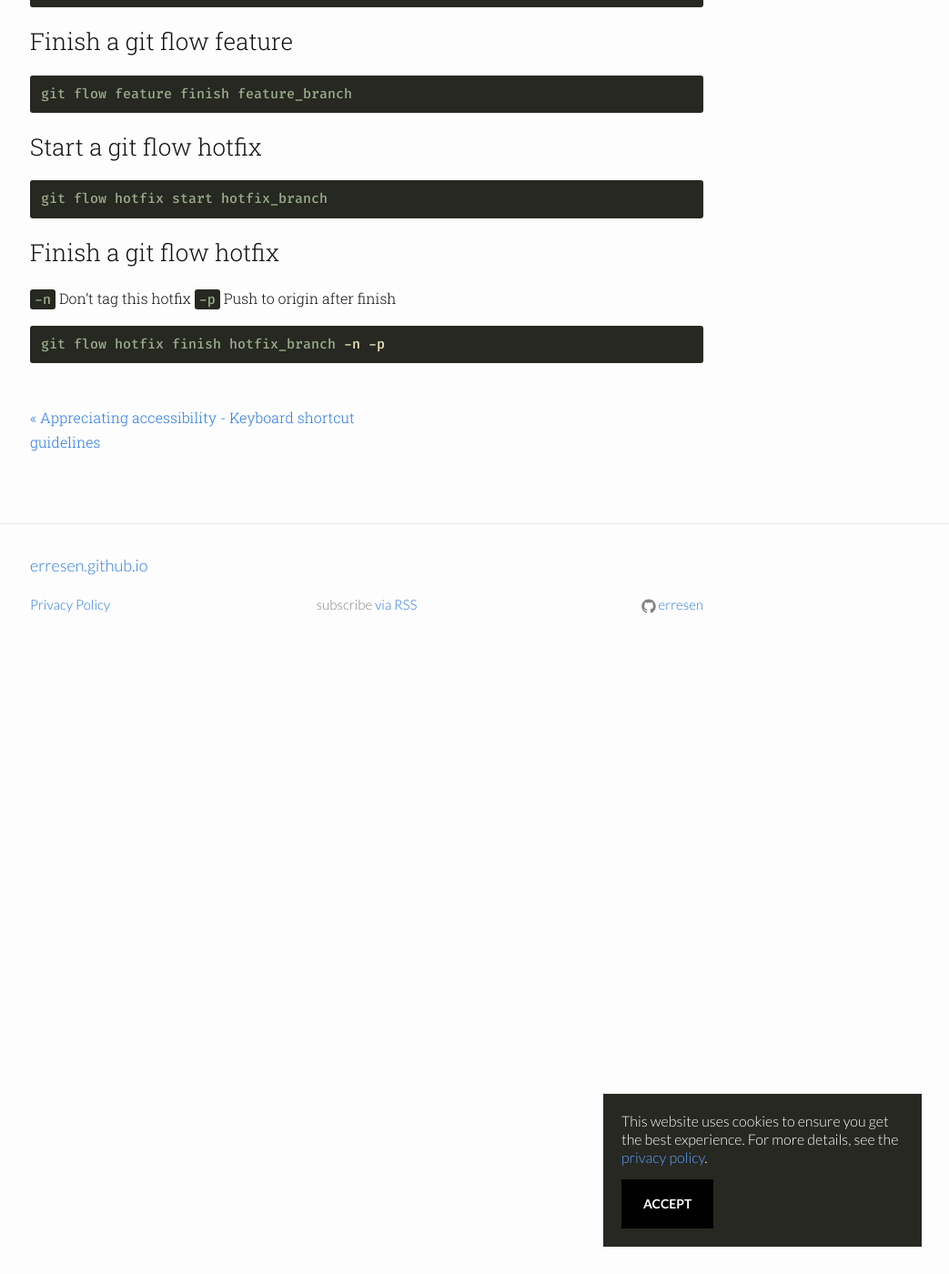
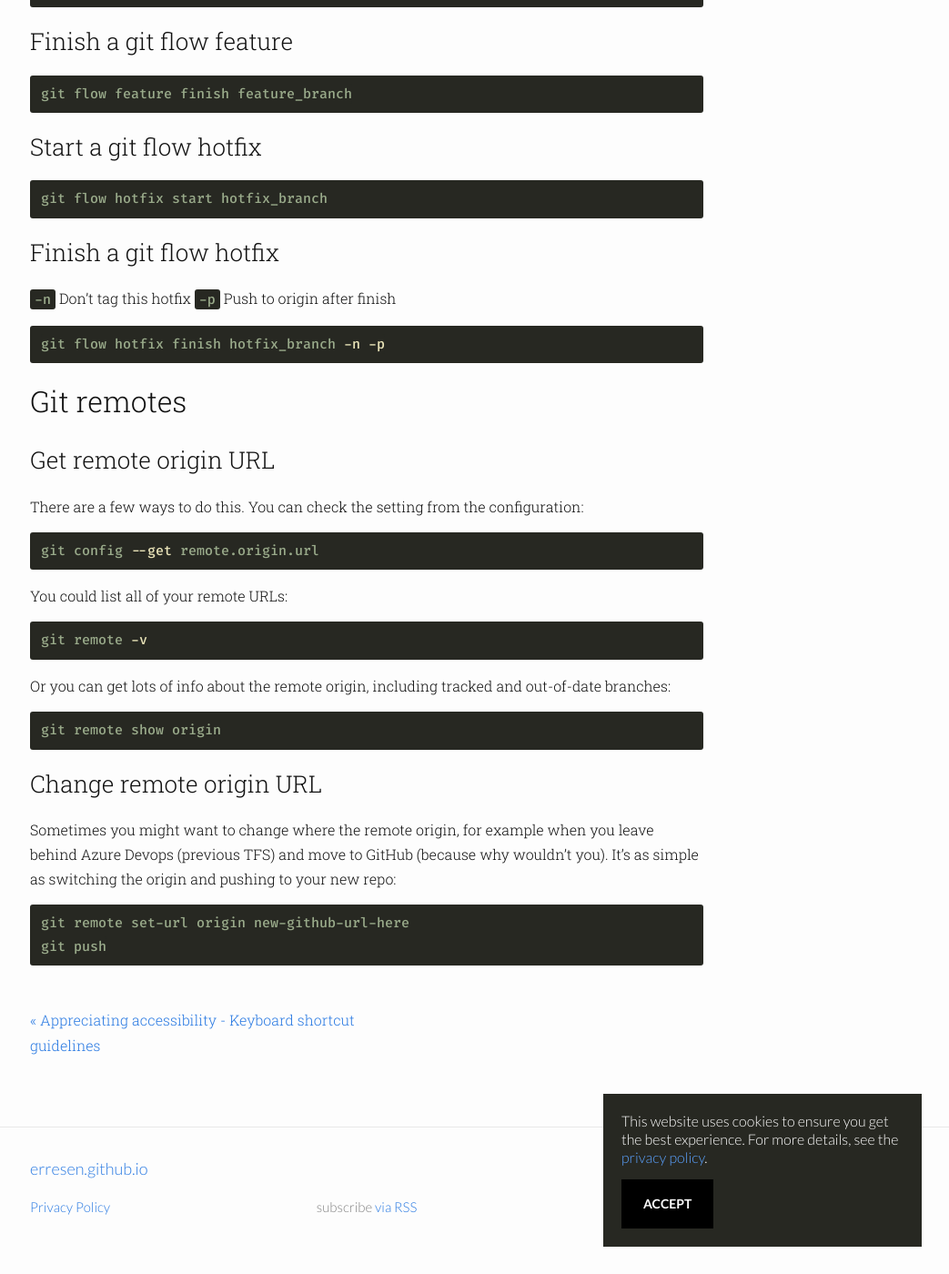
Before and after one commit to erresen/erresen.github.io, a Jekyll site: the page built from _posts/2021-12-13-useful-git-commands.md, in a window 1280 px wide and 1400 px high, scrolled down 2519 px. Shown: the whole window at 91% size, without its empty margins (237-1280 px from the left). Built offline with Jekyll 4.4.1, drawn with Linux system fonts in a browser that asks for light colours; nearby versions of some CDN libraries; comment, search, counter and statistics services are not loaded.

Commit message:
git remotes

````diff
--- a/_posts/2021-12-13-useful-git-commands.md
+++ b/_posts/2021-12-13-useful-git-commands.md
@@ -125,3 +125,34 @@ git flow hotfix start hotfix_branch
 ```sh
 git flow hotfix finish hotfix_branch -n -p
 ```
+
+## Git remotes
+
+### Get remote origin URL
+
+There are a few ways to do this. You can check the setting from the configuration:
+
+```sh
+git config --get remote.origin.url
+```
+
+You could list all of your remote URLs:
+
+```sh
+git remote -v
+```
+
+Or you can get lots of info about the remote origin, including tracked and out-of-date branches:
+
+```sh
+git remote show origin
+```
+
+### Change remote origin URL
+
+Sometimes you might want to change where the remote origin, for example when you leave behind Azure Devops (previous TFS) and move to GitHub (because why wouldn't you). It's as simple as switching the origin and pushing to your new repo:
+
+```sh
+git remote set-url origin new-github-url-here
+git push
+```
````
